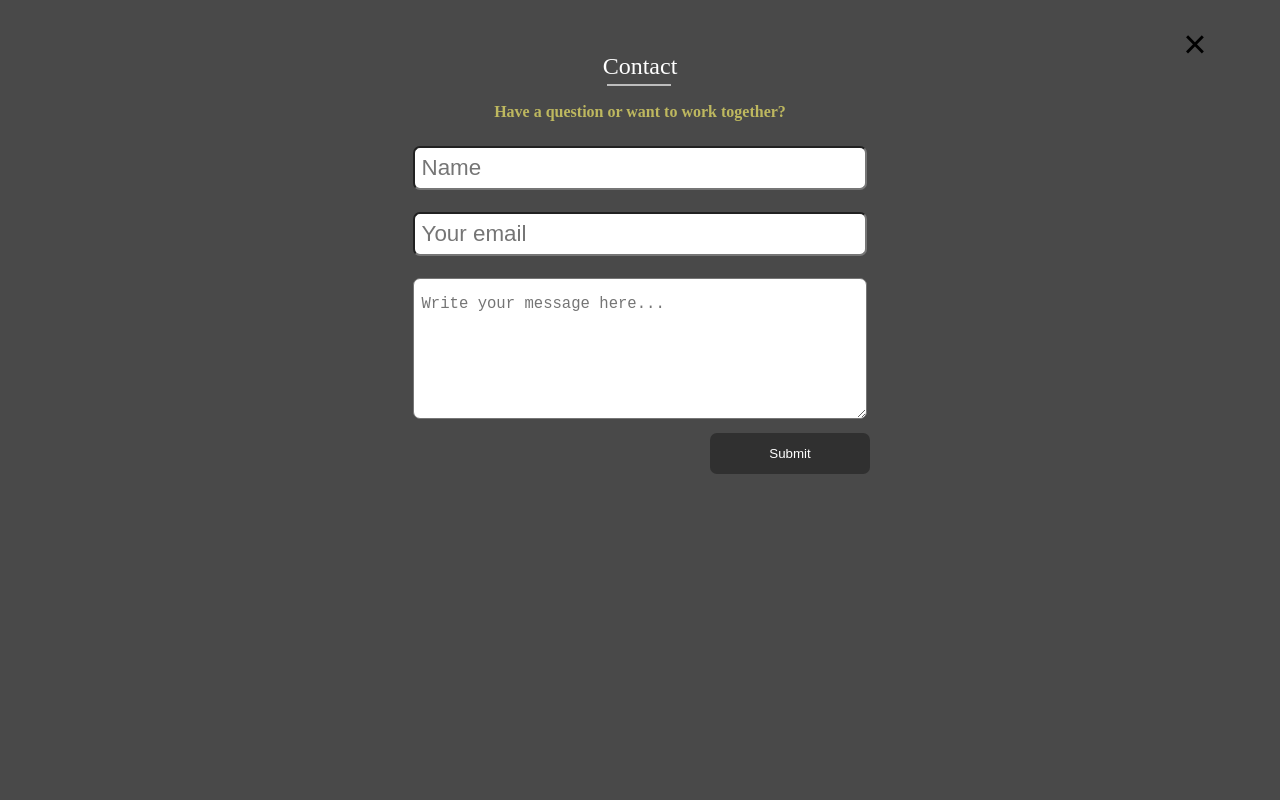
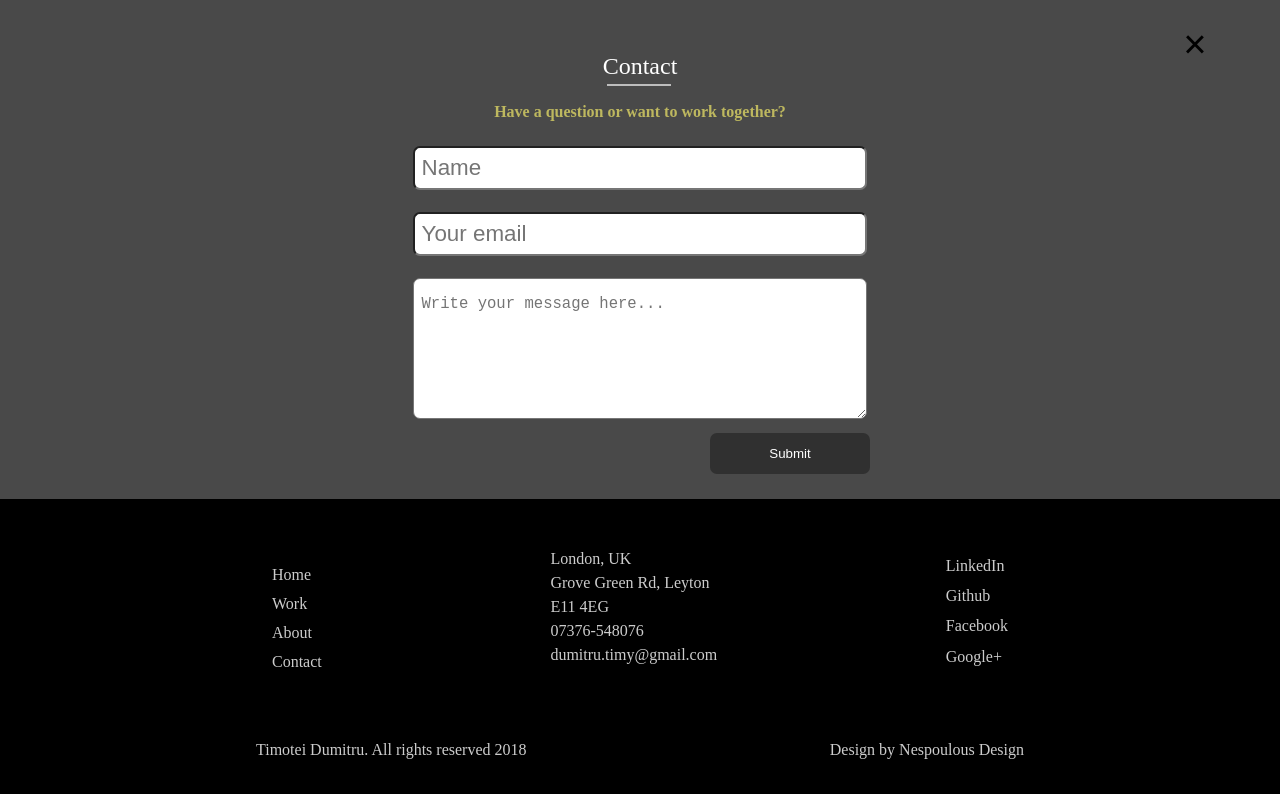
Before and after one commit to timoteidumitru/Last_Version_CV, a React (Create React App) app: page /Last_Version_CV/contact in a window 1280 px wide. Built offline with nearby package versions, Linux system fonts and the light colour scheme.

Commit message:
add footer on contact section plus some minor fixes on top navigator

```diff
--- a/src/components/contact/Index.js
+++ b/src/components/contact/Index.js
@@ -1,5 +1,6 @@
 import React, { Component } from 'react'
 import TopNav from "../about/NavAbout";
+import Footer from "../about/Footer";
 import './contact.scss'
 
 export default class Index extends Component {
@@ -36,6 +37,7 @@ export default class Index extends Component {
               Submit
             </button>
           </div>
+          <Footer />
         </div>
       </div>
     )
--- a/src/components/contact/contact.scss
+++ b/src/components/contact/contact.scss
@@ -1,6 +1,6 @@
 .contact-main {
   width: 100vw;
-  height: 100vh;
+  // height: 100vh;
   background-color: rgb(73, 73, 73);
   color: white;
   position: relative;
@@ -79,6 +79,7 @@
   margin: auto;
   width: 85%;
   max-width: 460px;
+  margin-bottom: 5em;
 }
 
 @media only screen and (max-width: 800px) {
--- a/src/components/menu/Menu.js
+++ b/src/components/menu/Menu.js
@@ -11,12 +11,18 @@ class Menu extends Component {
         toggle: false,
     }
   }
+
   toggleMenu = () => {
     const currentState = this.state.toggle;
     this.setState({ toggle: !currentState })
     let classToggle = document.getElementById("toggle-menu-button");
     classToggle.classList.toggle("show")
   }
+  toggleGoMenu = () => {
+    let classToggle = document.getElementById("toggle-menu-button");
+    classToggle.classList.toggle("show")
+  }
+
     render() {
       return (
       <div>
--- a/src/components/menu/TopNav.js
+++ b/src/components/menu/TopNav.js
@@ -2,13 +2,13 @@ import React from 'react'
 import './menu.scss'
 
 function TopMenu(props) {
-  const { toggleMenu } = props
+  const { toggleMenu, toggleGoMenu } = props
   return (
     <div>
       <div className="right-nav">
           <div className="nav-button">
             <div className="button-wrapper">
-              <div onClick={toggleMenu} className="button-text">main page</div>
+              <div onClick={toggleGoMenu} className="button-text">main page</div>
             </div>
           </div>
           <div className="nav-activator">
```
